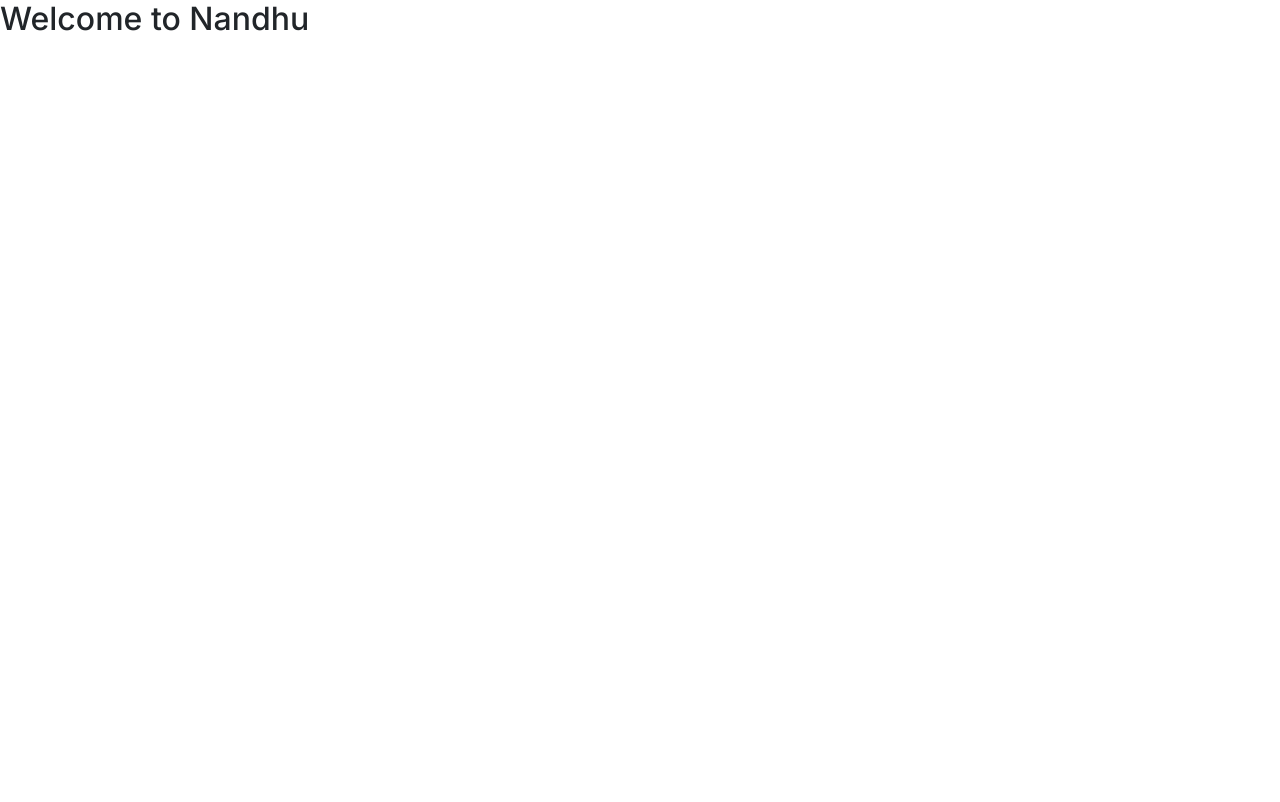
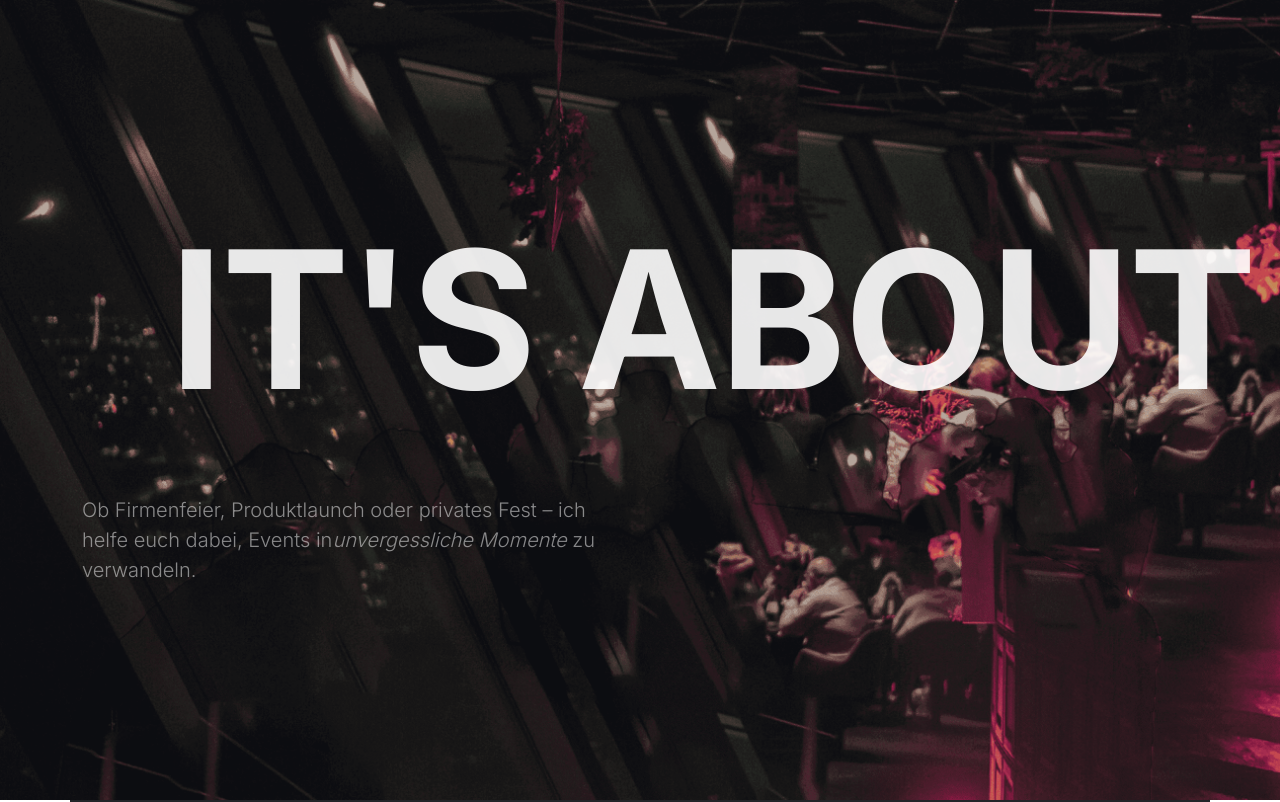
Before and after one commit to gaurdeveloper1916/Admin-panel, a Next.js app: page /corporate-page in a window 1280 px wide. Shown: the top 802 px of the page. Built offline with nearby package versions, Linux system fonts and the light colour scheme.

Commit message:
corporate page update

```diff
--- a/package.json
+++ b/package.json
@@ -28,6 +28,7 @@
     "leaflet": "^1.9.4",
     "leaflet-defaulticon-compatibility": "^0.1.2",
     "leaflet-geosearch": "^4.0.0",
+    "lenis": "^1.1.18",
     "next": "14.2.5",
     "npm": "^10.8.2",
     "razorpay": "^2.9.5",
--- a/src/app/corporate-page/page.jsx
+++ b/src/app/corporate-page/page.jsx
@@ -1,10 +1,171 @@
- const page = () => {
+'use client';
+import { useEffect, useRef } from 'react';
+import { gsap } from 'gsap';
+import { ScrollTrigger } from 'gsap/ScrollTrigger';
+import 'bootstrap/dist/css/bootstrap.min.css';
+import Lenis from 'lenis';
+
+const CorporatePage = () => {
+    const infiniteTextRef = useRef(null);
+    const scrollContainerRef = useRef(null);
+    const textElementRef = useRef(null);
+
+    useEffect(() => {
+        // Initialize Lenis
+        const lenis = new Lenis();
+        function raf(time) {
+            lenis.raf(time);
+            requestAnimationFrame(raf);
+        }
+        requestAnimationFrame(raf);
+    }, []);
+
+    useEffect(() => {
+        gsap.registerPlugin(ScrollTrigger);
+
+        const infiniteTextContainer = infiniteTextRef.current;
+        const textElement = textElementRef.current;
+        const scrollContainer = scrollContainerRef.current;
+
+        // Clone content multiple times
+        for (let i = 0; i < 3; i++) {
+            const clonedText = textElement.cloneNode(true);
+            scrollContainer.appendChild(clonedText);
+        }
+
+        // Calculate animation speed based on content width
+        const textWidth = textElement.offsetWidth;
+        const scrollSpeed = 20 * (textWidth / window.innerWidth);
+
+        // Set initial position
+        gsap.set('.infinite-text-element', {
+            xPercent: 50
+        });
+
+        // Create base animation
+        const infiniteScrollAnim = gsap.to('.infinite-text-element', {
+            xPercent: -100,
+            repeat: -1,
+            duration: scrollSpeed,
+            ease: "linear",
+            paused: true
+        }).totalProgress(0.5);
+
+        // Create scroll-based animation
+        ScrollTrigger.create({
+            trigger: infiniteTextContainer,
+            start: "top bottom",
+            end: "bottom top",
+            onUpdate(self) {
+                const direction = self.direction === -1 ? -1 : 1;
+                gsap.to(infiniteScrollAnim, {
+                    timeScale: direction,
+                    overwrite: true
+                });
+            },
+            onEnter: () => infiniteScrollAnim.play(),
+        });
+
+        // Extra speed on scroll
+        const timeline = gsap.timeline({
+            scrollTrigger: {
+                trigger: infiniteTextContainer,
+                start: "0% 100%",
+                end: "100% 0%",
+                scrub: 0
+            }
+        });
+
+        timeline.fromTo(scrollContainer, {
+            x: "50vw",
+        }, {
+            x: "-150vw",
+            ease: "none"
+        });
+
+        return () => {
+            ScrollTrigger.getAll().forEach(trigger => trigger.kill());
+        };
+    }, []);
+
     return (
-        <>
+        <div className="min-vh-100">
+            {/* Hero Section */}
+            <div
+                className="position-relative overflow-hidden"
+                style={{
+                    backgroundImage: 'url("/first-section.png")',
+                    backgroundSize: 'cover',
+                    backgroundPosition: 'center',
+                    backgroundRepeat: 'no-repeat'
+                }}
+            >
+                <div
+                    className="position-absolute top-0 start-0 w-100 h-100"
+                    style={{ zIndex: 1 }}
+                ></div>
 
-            <h2>Welcome to Nandhu </h2>
+                <div className="container-fluid p-0 position-relative" style={{ zIndex: 2 }}>
+                    <div className="row align-items-center min-vh-100">
+                        <div className="col-12 position-relative">
+                            {/* Infinite Text Container */}
+                            <div
+                                ref={infiniteTextRef}
+                                className="infinite-text-container"
+                                data-scroll-speed="20"
+                                data-scroll-direction="left"
+                                data-scroll-duplicate="3"
+                            >
+                                <div
+                                    ref={scrollContainerRef}
+                                    className="scroll-container d-flex"
+                                >
+                                    <div
+                                        ref={textElementRef}
+                                        className="infinite-text-element"
+                                    >
+                                        <h1
+                                            className="display-1 text-uppercase fw-bold text-white mb-0"
+                                            style={{
+                                                fontSize: 'clamp(4rem, 15vw, 12rem)',
+                                                whiteSpace: 'nowrap',
+                                                opacity: '0.9',
+                                                letterSpacing: '-2px',
+                                                lineHeight: '1',
+                                                padding: '2rem 0'
+                                            }}
+                                        >
+                                            IT'S ABOUT TIME - IT'S &nbsp;
+                                        </h1>
+                                    </div>
+                                </div>
+                            </div>
 
-        </>
-    )
-}
-export default page;
+                            {/* Content Section */}
+                            <div className="container position-relative mt-5">
+                                <div className="row">
+                                    <div className="col-md-6">
+                                        <p className="lead text-white-50 mb-4">
+                                            Ob Firmenfeier, Produktlaunch oder privates Fest –
+                                            ich helfe euch dabei, Events in
+                                            <em className="fst-italic">unvergessliche Momente</em> zu verwandeln.
+                                        </p>
+                                    </div>
+                                </div>
+                            </div>
+                        </div>
+                    </div>
+                </div>
+            </div>
+
+            {/* Second Section */}
+            <div className='container min-vh-100 bg-dark'>
+                <div className='d-flex justify-content-center align-items-center min-vh-100'>
+                    <h2 className="text-white">For extra scrolling</h2>
+                </div>
+            </div>
+        </div>
+    );
+};
+
+export default CorporatePage;
```
Also changed, not shown: src/app/corporate-page/styles.css (added, +46 -0 lines), public/first-section.png (added).
